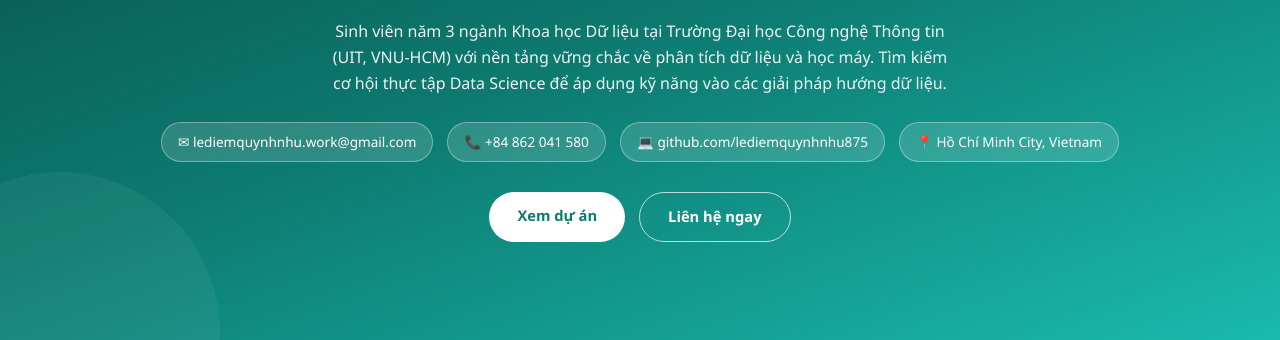
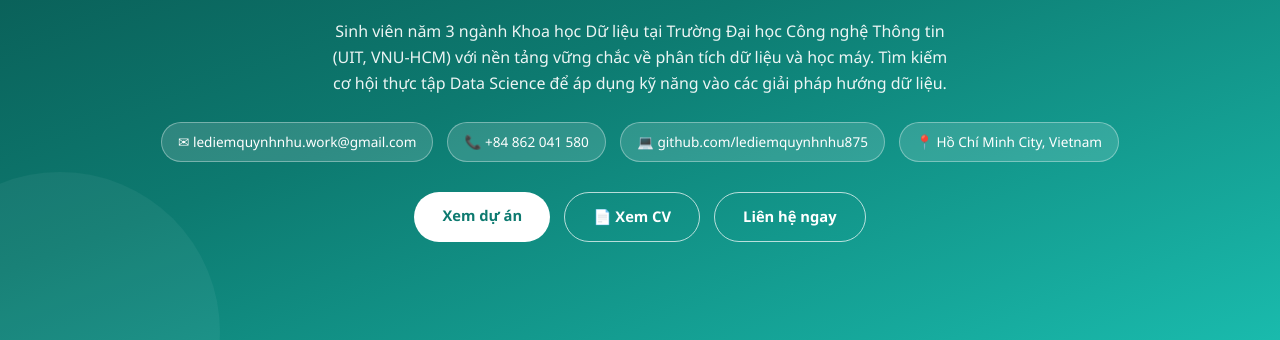
Before and after one commit to lediemquynhnhu875/portfolio, a plain HTML site: page index.html in a window 1280 px wide. Shown: the part 460-800 px from the top of the page. Drawn offline with Linux system fonts and the light colour scheme.

Commit message:
Add CV link and update button text

```diff
--- a/index.html
+++ b/index.html
@@ -343,6 +343,7 @@
     </div>
     <div class="cta-row">
       <a href="#projects" class="btn btn-primary" id="cta-projects">Xem dự án</a>
+      <a href="CV_LeDiemQuynhNhu.pdf" class="btn btn-ghost" id="cta-cv" target="_blank" rel="noopener">📄 Xem CV</a>
       <a href="#contact" class="btn btn-ghost" id="cta-contact">Liên hệ ngay</a>
     </div>
   </div>
@@ -639,6 +640,7 @@ const translations = {
     en:'Third-year Data Science student at the University of Information Technology (UIT, VNU-HCM) with a strong foundation in data analysis and machine learning. Seeking a Data Science internship to apply technical skills to data-driven solutions.'
   },
   'cta-projects': {vi:'Xem dự án', en:'View Projects'},
+  'cta-cv': {vi:'📄 Xem CV', en:'📄 View Resume'},
   'cta-contact': {vi:'Liên hệ ngay', en:'Contact Me'},
 
   'about-title': {vi:'Giới thiệu', en:'About Me'},
```
